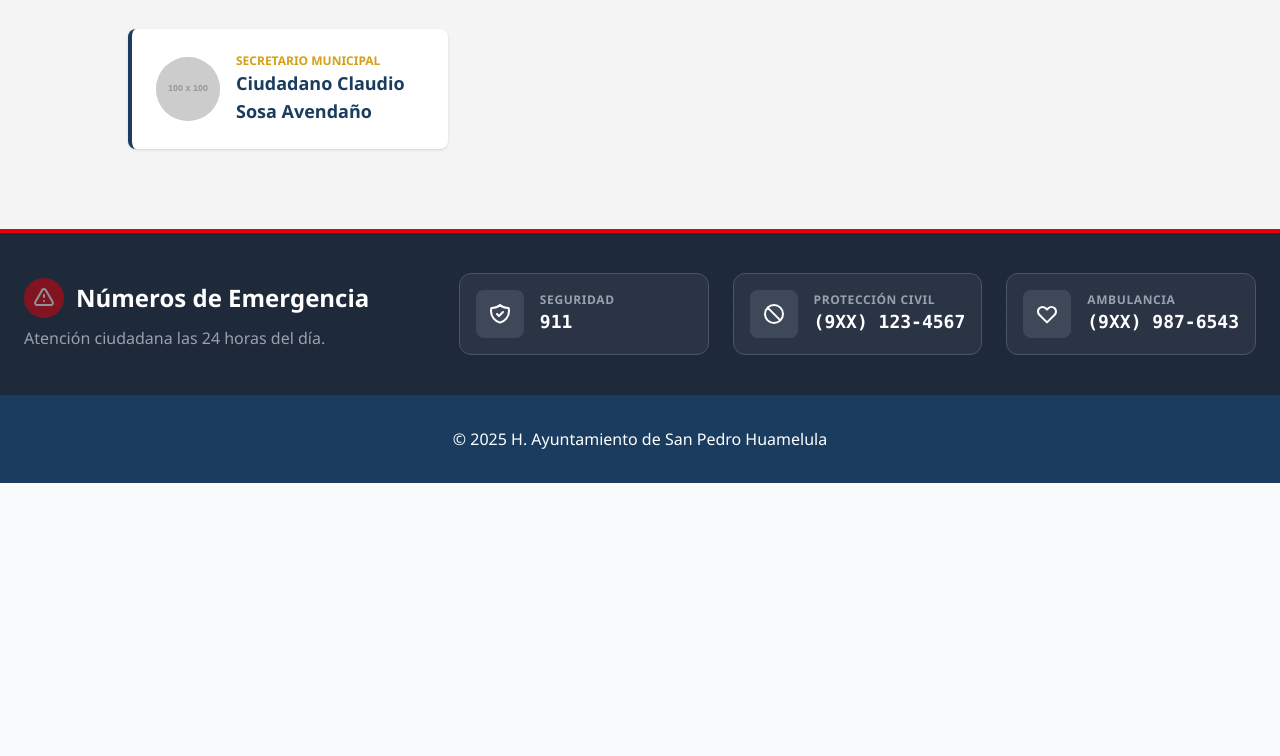
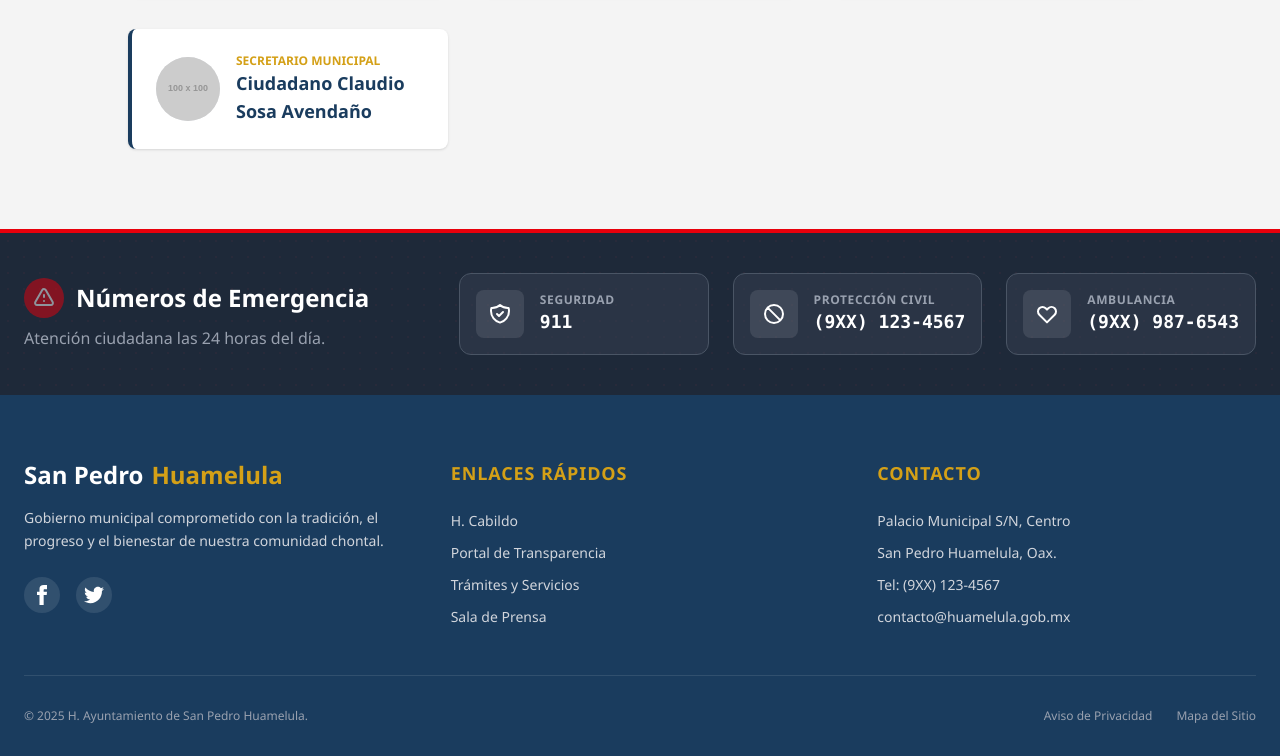
Before and after one commit to NoeSosa/san-pedro-web, an Astro site: page /cabildo in a window 1280 px wide. Shown: the part 1071-1827 px from the top of the page. Before the commit the page ends 1554 px from the top, so only its background shows below. Built offline with nearby package versions, Linux system fonts and the light colour scheme; Astro itself is replaced by a stand-in of ours; placeholder pictures from the web are drawn by us.

Commit message:
Versión 1.0: Proyecto Completo con Legales y 404

```diff
--- a/src/layouts/Layout.astro
+++ b/src/layouts/Layout.astro
@@ -253,8 +253,127 @@ const { title } = Astro.props;
 			</div>
 		</div>
 
-		<footer class="bg-gob-primary text-white py-8 mt-0 text-center">
-			<p>&copy; 2025 H. Ayuntamiento de San Pedro Huamelula</p>
+		<footer class="bg-gob-primary text-white pt-16 pb-8">
+			<div class="container mx-auto px-6">
+				<div class="grid grid-cols-1 md:grid-cols-3 gap-12 mb-12">
+					<div>
+						<h4
+							class="text-2xl font-bold mb-4 flex items-center gap-2"
+						>
+							San Pedro <span class="text-gob-accent"
+								>Huamelula</span
+							>
+						</h4>
+						<p class="text-gray-300 text-sm leading-relaxed mb-6">
+							Gobierno municipal comprometido con la tradición, el
+							progreso y el bienestar de nuestra comunidad
+							chontal.
+						</p>
+						<div class="flex gap-4">
+							<a
+								href="#"
+								class="bg-white/10 p-2 rounded-full hover:bg-gob-accent hover:text-gob-primary transition"
+							>
+								<svg
+									xmlns="http://www.w3.org/2000/svg"
+									width="20"
+									height="20"
+									viewBox="0 0 24 24"
+									fill="currentColor"
+									><path
+										d="M9 8h-3v4h3v12h5v-12h3.642l.358-4h-4v-1.667c0-.955.192-1.333 1.115-1.333h2.885v-5h-3.808c-3.596 0-5.192 1.583-5.192 4.615v3.385z"
+									></path></svg
+								>
+							</a>
+							<a
+								href="#"
+								class="bg-white/10 p-2 rounded-full hover:bg-gob-accent hover:text-gob-primary transition"
+							>
+								<svg
+									xmlns="http://www.w3.org/2000/svg"
+									width="20"
+									height="20"
+									viewBox="0 0 24 24"
+									fill="currentColor"
+									><path
+										d="M24 4.557c-.883.392-1.832.656-2.828.775 1.017-.609 1.798-1.574 2.165-2.724-.951.564-2.005.974-3.127 1.195-.897-.957-2.178-1.555-3.594-1.555-3.179 0-5.515 2.966-4.797 6.045-4.091-.205-7.719-2.165-10.148-5.144-1.29 2.213-.669 5.108 1.523 6.574-.806-.026-1.566-.247-2.229-.616-.054 2.281 1.581 4.415 3.949 4.89-.693.188-1.452.232-2.224.084.626 1.956 2.444 3.379 4.6 3.419-2.07 1.623-4.678 2.348-7.29 2.04 2.179 1.397 4.768 2.212 7.548 2.212 9.142 0 14.307-7.721 13.995-14.646.962-.695 1.797-1.562 2.457-2.549z"
+									></path></svg
+								>
+							</a>
+						</div>
+					</div>
+
+					<div>
+						<h4
+							class="text-lg font-bold text-gob-accent mb-6 uppercase tracking-wider"
+						>
+							Enlaces Rápidos
+						</h4>
+						<ul class="space-y-3 text-gray-300 text-sm">
+							<li>
+								<a
+									href="/cabildo"
+									class="hover:text-white transition"
+									>H. Cabildo</a>
+							</li>
+							<li>
+								<a
+									href="/transparencia"
+									class="hover:text-white transition"
+									>Portal de Transparencia</a>
+							</li>
+							<li>
+								<a
+									href="/tramites"
+									class="hover:text-white transition"
+									>Trámites y Servicios</a>
+							</li>
+							<li>
+								<a
+									href="/noticias"
+									class="hover:text-white transition"
+									>Sala de Prensa</a>
+							</li>
+						</ul>
+					</div>
+
+					<div>
+						<h4
+							class="text-lg font-bold text-gob-accent mb-6 uppercase tracking-wider"
+						>
+							Contacto
+						</h4>
+						<p class="text-gray-300 text-sm mb-3">
+							Palacio Municipal S/N, Centro
+						</p>
+						<p class="text-gray-300 text-sm mb-3">
+							San Pedro Huamelula, Oax.
+						</p>
+						<p class="text-gray-300 text-sm mb-3">
+							Tel: (9XX) 123-4567
+						</p>
+						<p class="text-gray-300 text-sm">
+							contacto@huamelula.gob.mx
+						</p>
+					</div>
+				</div>
+
+				<div
+					class="border-t border-white/10 pt-8 flex flex-col md:flex-row justify-between items-center gap-4 text-xs text-gray-400"
+				>
+					<p>&copy; 2025 H. Ayuntamiento de San Pedro Huamelula.</p>
+					<div class="flex gap-6">
+						<a
+							href="/privacidad"
+							class="hover:text-white transition"
+							>Aviso de Privacidad</a
+						>
+						<a href="#" class="hover:text-white transition"
+							>Mapa del Sitio</a
+						>
+					</div>
+				</div>
+			</div>
 		</footer>
 
 		<script>
--- /dev/null
+++ b/src/pages/404.astro
@@ -0,0 +1,23 @@
+---
+import Layout from "../layouts/Layout.astro";
+---
+
+<Layout title="Página no encontrada">
+    <div
+        class="min-h-[60vh] flex flex-col items-center justify-center text-center px-4"
+    >
+        <h1 class="text-9xl font-bold text-gob-accent opacity-50">404</h1>
+        <h2 class="text-3xl font-bold text-gob-primary mt-4">
+            Página no encontrada
+        </h2>
+        <p class="text-gray-600 mt-2 mb-8">
+            Lo sentimos, la página que buscas no existe o se ha movido.
+        </p>
+        <a
+            href="/"
+            class="bg-gob-primary text-white px-6 py-3 rounded-lg hover:bg-gob-primary/90 transition"
+        >
+            Volver al Inicio
+        </a>
+    </div>
+</Layout>
--- /dev/null
+++ b/src/pages/privacidad.astro
@@ -0,0 +1,68 @@
+---
+import Layout from "../layouts/Layout.astro";
+---
+
+<Layout title="Aviso de Privacidad | San Pedro Huamelula">
+    <div class="bg-gob-primary text-white py-16 text-center">
+        <div class="container mx-auto px-6">
+            <h1 class="text-4xl font-bold mb-4">Aviso de Privacidad</h1>
+        </div>
+    </div>
+
+    <section class="py-16 bg-gray-50 min-h-screen">
+        <div
+            class="container mx-auto px-6 max-w-4xl bg-white p-8 rounded-xl shadow-sm"
+        >
+            <div class="prose prose-lg max-w-none text-gray-600">
+                <p>
+                    El H. Ayuntamiento de San Pedro Huamelula, con domicilio en
+                    Palacio Municipal S/N, Centro, San Pedro Huamelula, Oaxaca,
+                    es el responsable del uso y protección de sus datos
+                    personales, y al respecto le informamos lo siguiente:
+                </p>
+
+                <h3>¿Para qué fines utilizaremos sus datos personales?</h3>
+                <p>
+                    Los datos personales que recabamos de usted, los
+                    utilizaremos para las siguientes finalidades que son
+                    necesarias para el servicio que solicita:
+                </p>
+                <ul>
+                    <li>Para verificar y confirmar su identidad.</li>
+                    <li>
+                        Para realizar los trámites y servicios que ofrece el
+                        Ayuntamiento.
+                    </li>
+                    <li>Para atender sus solicitudes, quejas o sugerencias.</li>
+                </ul>
+
+                <h3>¿Qué datos personales utilizaremos para estos fines?</h3>
+                <p>
+                    Para llevar a cabo las finalidades descritas en el presente
+                    aviso de privacidad, utilizaremos los siguientes datos
+                    personales: Nombre, domicilio, teléfono, correo electrónico,
+                    y otros datos necesarios según el trámite a realizar.
+                </p>
+
+                <h3>Derechos ARCO</h3>
+                <p>
+                    Usted tiene derecho a conocer qué datos personales tenemos
+                    de usted, para qué los utilizamos y las condiciones del uso
+                    que les damos (Acceso). Asimismo, es su derecho solicitar la
+                    corrección de su información personal en caso de que esté
+                    desactualizada, sea inexacta o incompleta (Rectificación);
+                    que la eliminemos de nuestros registros o bases de datos
+                    cuando considere que la misma no está siendo utilizada
+                    conforme a los principios, deberes y obligaciones previstas
+                    en la normativa (Cancelación); así como oponerse al uso de
+                    sus datos personales para fines específicos (Oposición).
+                    Estos derechos se conocen como derechos ARCO.
+                </p>
+
+                <p class="mt-8 text-sm text-gray-500">
+                    Última actualización: Diciembre 2025
+                </p>
+            </div>
+        </div>
+    </section>
+</Layout>
```
